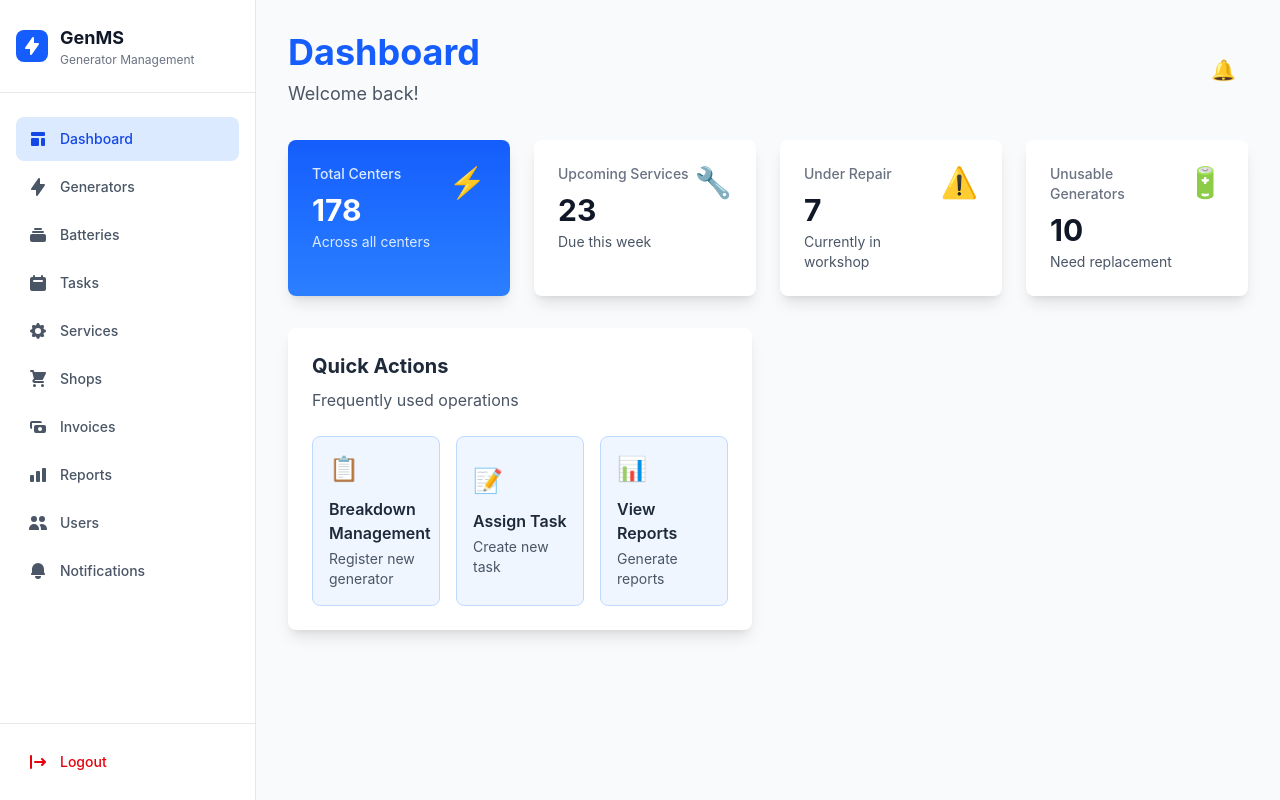
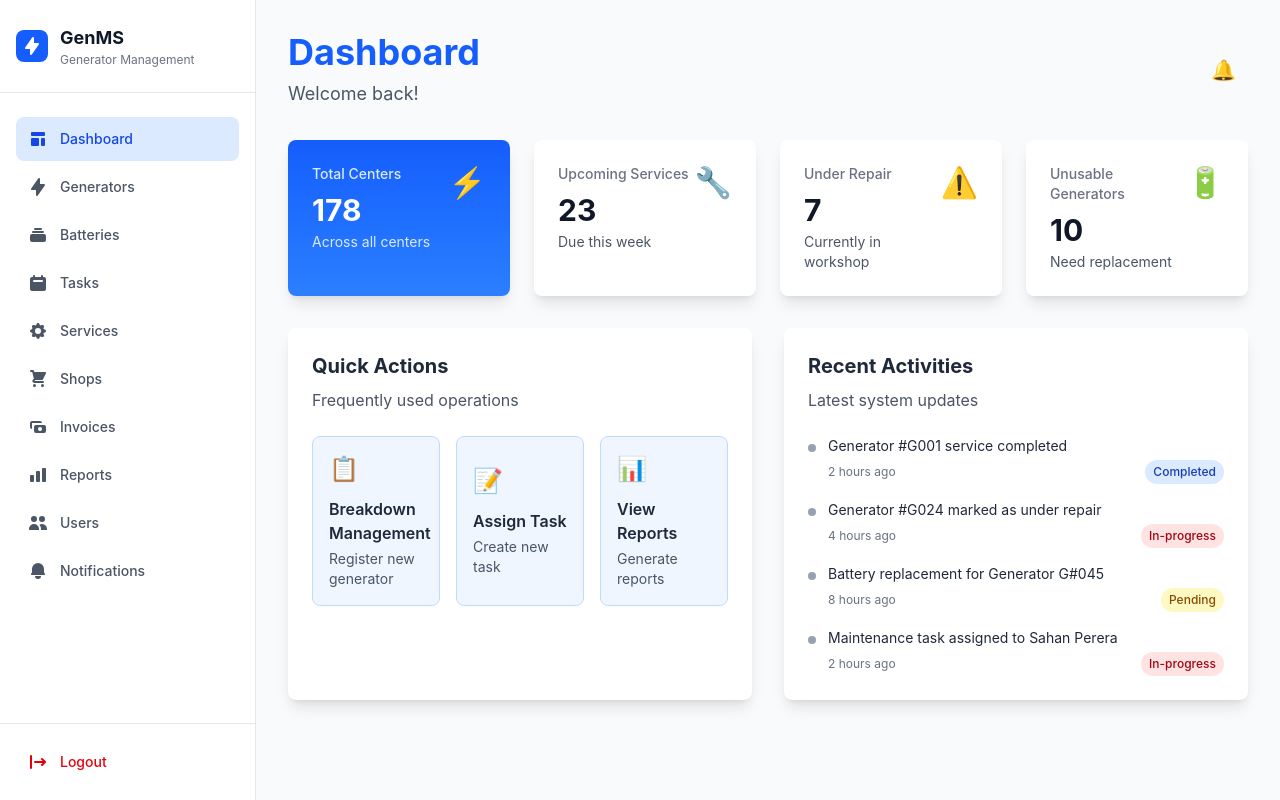
Before and after one commit to Detz-Developers/generator-management-system, a Next.js app in the folder frontend/: page / in a window 1280 px wide. Both pictures are taken after typing "name@example.com", "Sample123" into the empty fields and a click on the button "Login". Built offline with nearby package versions, Linux system fonts and the light colour scheme.

Commit message:
add Recent Activity section to dashboard

```diff
--- a/frontend/src/components/Dashboard.tsx
+++ b/frontend/src/components/Dashboard.tsx
@@ -1,5 +1,6 @@
 import MetricCard from './MetricCard';
 import QuickActions from "@/components/QuickActions";
+import RecentActivities from "@/components/RecentActivities";
 
 
 export default function Dashboard() {
@@ -51,7 +52,7 @@ export default function Dashboard() {
         {/* Quick Actions and Recent Activities */}
         <div className="grid grid-cols-1 lg:grid-cols-2 gap-8">
           <QuickActions />
-
+            <RecentActivities />
         </div>
       </div>
   );
--- /dev/null
+++ b/frontend/src/components/RecentActivities.tsx
@@ -0,0 +1,87 @@
+interface Activity {
+  id: string;
+  description: string;
+  timeAgo: string;
+  status: 'completed' | 'in-progress' | 'pending';
+}
+
+const activities: Activity[] = [
+  {
+    id: '1',
+    description: 'Generator #G001 service completed',
+    timeAgo: '2 hours ago',
+    status: 'completed'
+  },
+  {
+    id: '2',
+    description: 'Generator #G024 marked as under repair',
+    timeAgo: '4 hours ago',
+    status: 'in-progress'
+  },
+  {
+    id: '3',
+    description: 'Battery replacement for Generator G#045',
+    timeAgo: '8 hours ago',
+    status: 'pending'
+  },
+  {
+    id: '4',
+    description: 'Maintenance task assigned to Sahan Perera',
+    timeAgo: '2 hours ago',
+    status: 'in-progress'
+  }
+];
+
+const getStatusColor = (status: Activity['status']) => {
+  switch (status) {
+    case 'completed':
+      return 'bg-blue-100 text-blue-800';
+    case 'in-progress':
+      return 'bg-red-100 text-red-800';
+    case 'pending':
+      return 'bg-yellow-100 text-yellow-800';
+    default:
+      return 'bg-gray-100 text-gray-800';
+  }
+};
+
+const getStatusText = (status: Activity['status']) => {
+  switch (status) {
+    case 'completed':
+      return 'Completed';
+    case 'in-progress':
+      return 'In-progress';
+    case 'pending':
+      return 'Pending';
+    default:
+      return 'Unknown';
+  }
+};
+
+export default function RecentActivities() {
+  return (
+    <div className="bg-white rounded-lg shadow-lg p-6">
+      <div className="mb-6">
+        <h2 className="text-xl font-bold text-gray-800 mb-2">Recent Activities</h2>
+        <p className="text-gray-600">Latest system updates</p>
+      </div>
+
+      <div className="space-y-4">
+        {activities.map((activity) => (
+          <div key={activity.id} className="flex items-start space-x-3">
+            <div className="w-2 h-2 bg-gray-400 rounded-full mt-2 flex-shrink-0"></div>
+            <div className="flex-1 min-w-0">
+              <p className="text-gray-800 text-sm mb-1">{activity.description}</p>
+              <div className="flex items-center justify-between">
+                <span className="text-xs text-gray-500">{activity.timeAgo}</span>
+                <span className={`px-2 py-1 rounded-full text-xs font-medium ${getStatusColor(activity.status)}`}>
+                  {getStatusText(activity.status)}
+                </span>
+              </div>
+            </div>
+          </div>
+        ))}
+      </div>
+    </div>
+  );
+}
```
